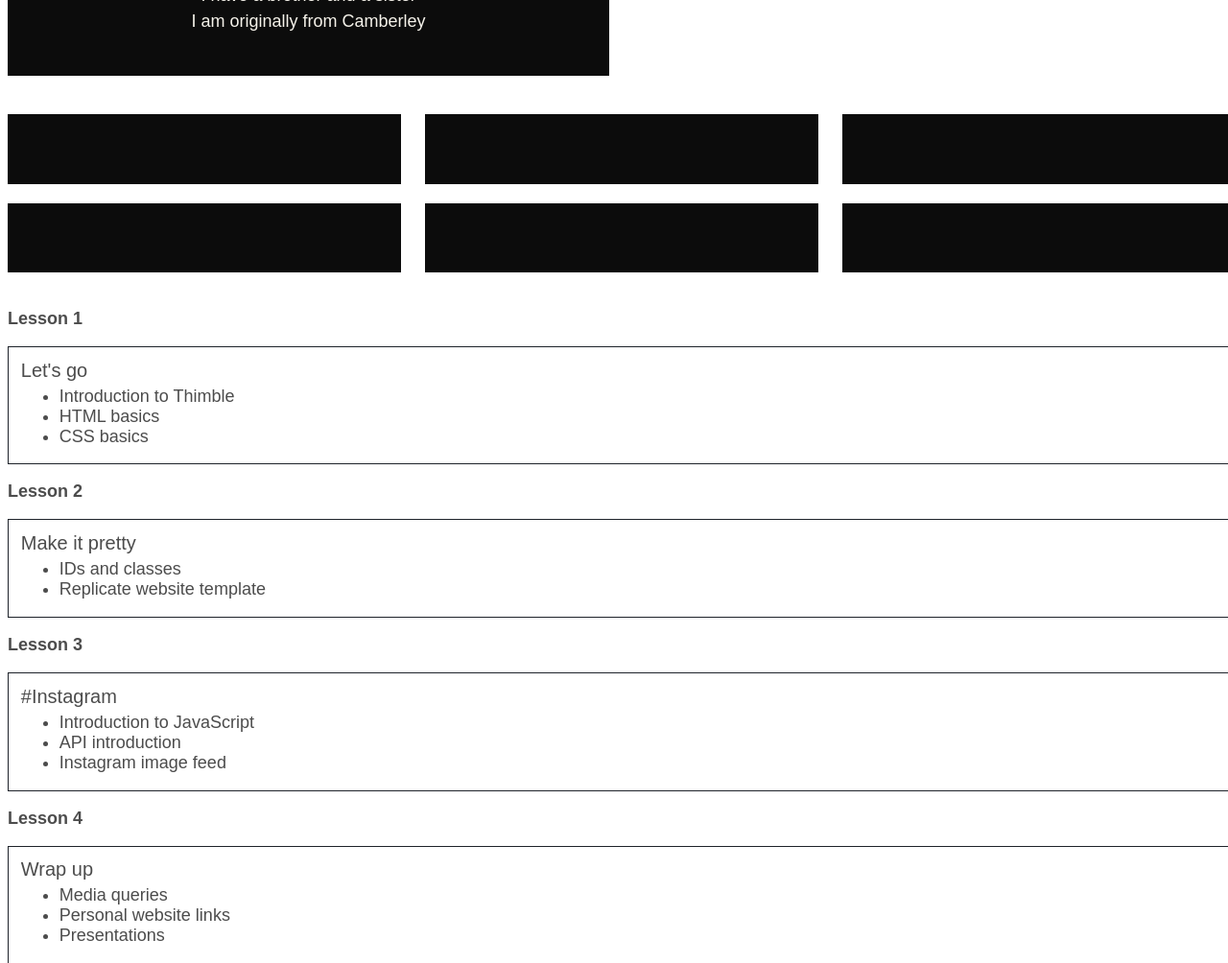
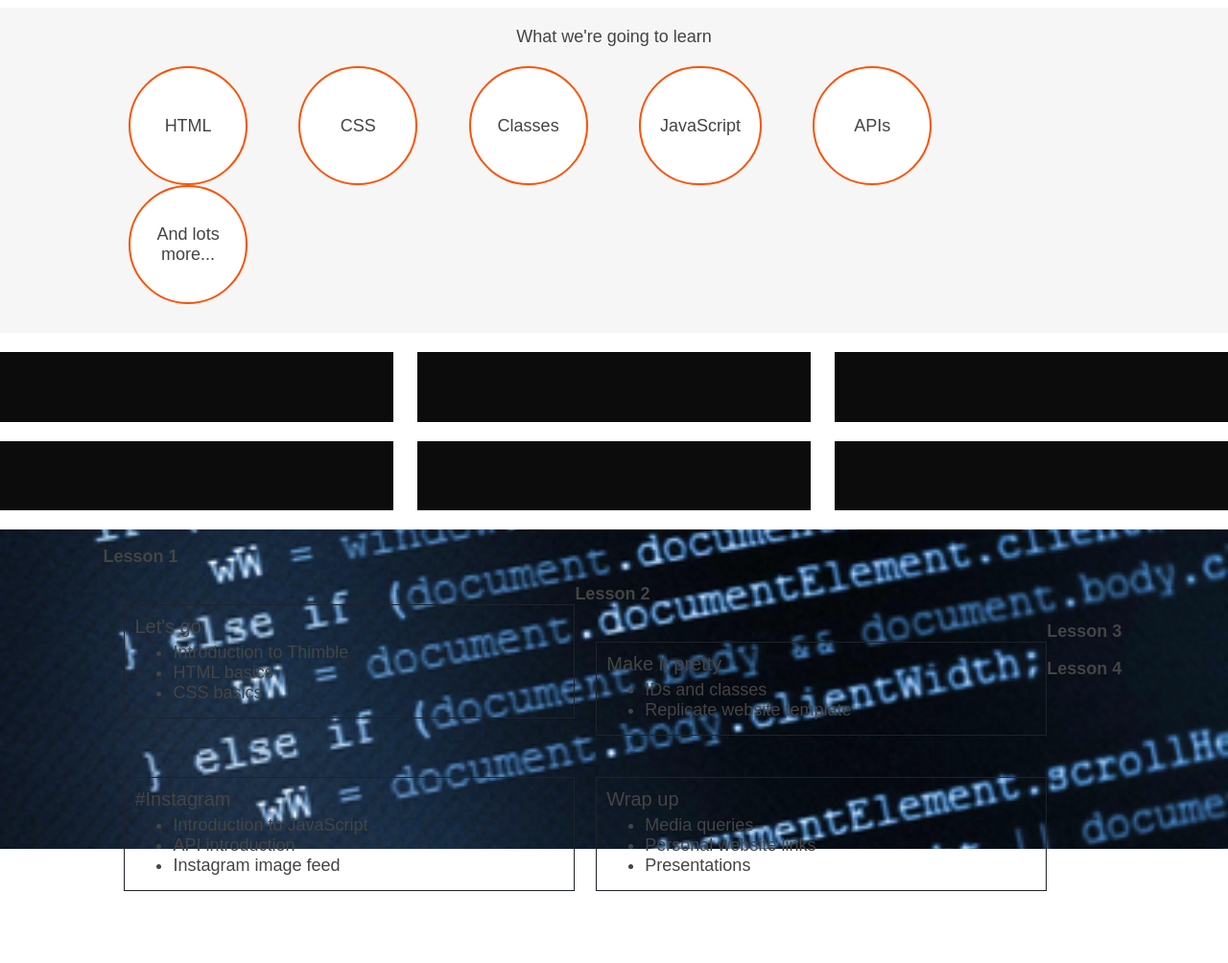
Before and after one commit to girlscode2017/girlscode2017, a plain HTML site: page index.html in a window 1280 px wide. Shown: the part 1129-2133 px from the top of the page at 96% size. After the commit the page ends 2058 px from the top, so only its background shows below. Drawn offline with Linux system fonts and the light colour scheme; a web font is replaced by a local one.

Commit message:
Added feature image + learning circles + improved layout for wide screens

```diff
--- a/index.html
+++ b/index.html
@@ -43,6 +43,19 @@
       </div>
     </div>
 
+
+    <div class="learn">
+      <p class="instructorTitle">What we're going to learn</p>
+      <div class="allLearningCircles">
+        <div class="learningCircle"><p>HTML</p></div>
+        <div class="learningCircle"><p>CSS</p></div>
+        <div class="learningCircle"><p>Classes</p></div>
+        <div class="learningCircle"><p>JavaScript</p></div>
+        <div class="learningCircle"><p>APIs</p></div>
+        <div class="learningCircle"><p>And lots more...</p></div>
+      </div>
+    </div>
+
     <div class="instagramDiv">
       <div class="instagramImage" id="image1Div"><img /></div>
       <div class="instagramImage" id="image2Div"><img /></div>
@@ -53,6 +66,7 @@
     </div>
 
     <div class="lessons">
+      <div class="allLessons">
       <p class="lessonTitle">Lesson 1</p>
       <div class="lessonInfo">
         <p>Let's go</p>
@@ -92,6 +106,7 @@
         <li>Presentations</li>
       </ul>
     </div>
+      </div>
     </div>
   </body>
 </html>
--- a/style.css
+++ b/style.css
@@ -19,13 +19,14 @@ body {
   font-size: 18px;
   color: #444;
   width: 100%;
+  max-width: 1440px;
+  margin: 0 auto;
 }
 
 .header {
   background-color: #0c0c0c;
   width: 100%;
   padding: 30px 0;
-  margin-bottom: 30px;
   float: left;
   text-align: center;
   font-size: 20px;
@@ -63,7 +64,6 @@ body {
 .yourInstructors {
   float: left;
   width: 100%;
-  margin-top: 29.5%;
   margin-bottom: 20px;
 }
 
@@ -76,9 +76,10 @@ body {
 .instructorDiv {
   background-color: #0c0c0c;
   padding: 2%;
-  width: 45%;
+  width: 43%;
   float: left;
   color: #F5F2EA;
+  margin: 0 2%;
 }
 
 .instructorDiv.madeleine {
@@ -114,9 +115,23 @@ body {
 }
 
 .lessons {
+  background-position: center;
+  background-image: url('code-wallpapers.jpg');
+  width: 100%;
+  height: 333px;
+  background-size: cover;
   float: left;
-  width: 100%;
-  color: #4c4c4c;
+  display: block;
+  -webkit-background-size: cover;
+  -moz-background-size: cover;
+  -o-background-size: cover;
+  background-repeat: no-repeat;
+
+}
+
+.allLessons {
+  width: 1065px;
+  margin: 0 auto;
 }
 
 .lessonTitle {
@@ -130,6 +145,17 @@ body {
 .lessonInfo {
   border: 1px solid #1E232A;
   padding: 1%;
+  width: 42%;
+  float: left;
+  margin: 2%;
+}
+
+.lessonInfo:nth-child(even) {
+  margin-right: 0;
+}
+
+.lessonInfo:nth-child(odd) {
+  margin-left: 0;
 }
 
 .lessonInfo p, .lessonInfo ul {
@@ -157,7 +183,44 @@ body {
 }
 
 .featureImage {
+  background-position: center;
   background-image: url('header-2.jpg');
   width: 100%;
-  height: auto;
+  height: 333px;
+  background-size: contain;
+  float: left;
+  display: block;
+  -webkit-background-size: contain;
+  -moz-background-size: contain;
+  -o-background-size: contain;
 }
+
+.learn {
+  background-color:  #f6f6f6;
+  float: left;
+  width: 100%;
+  padding-bottom: 30px;
+}
+
+.allLearningCircles {
+  width: 1065px;
+  margin: 0 auto;
+}
+
+.learningCircle {
+  border-radius: 100px;
+  float: left;
+  padding: 20px;
+  text-align: center;
+  height: 80px;
+  width: 80px;
+  display: table;
+  margin: 0 2.5%;
+  border: 2px solid #ff5100;
+  background-color: #fff;
+}
+
+.learningCircle p {
+  display: table-cell;
+  vertical-align: middle;
+}
```
Also changed, not shown: code-wallpapers.jpg (added).
